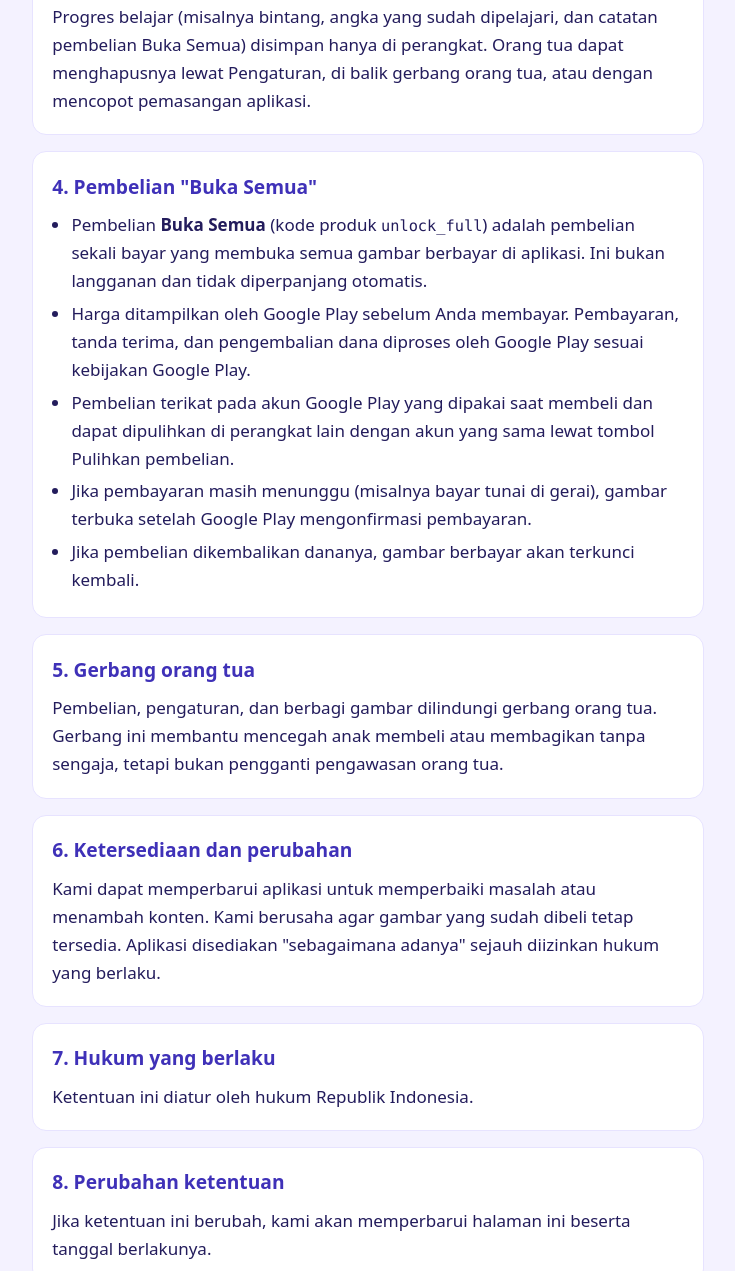
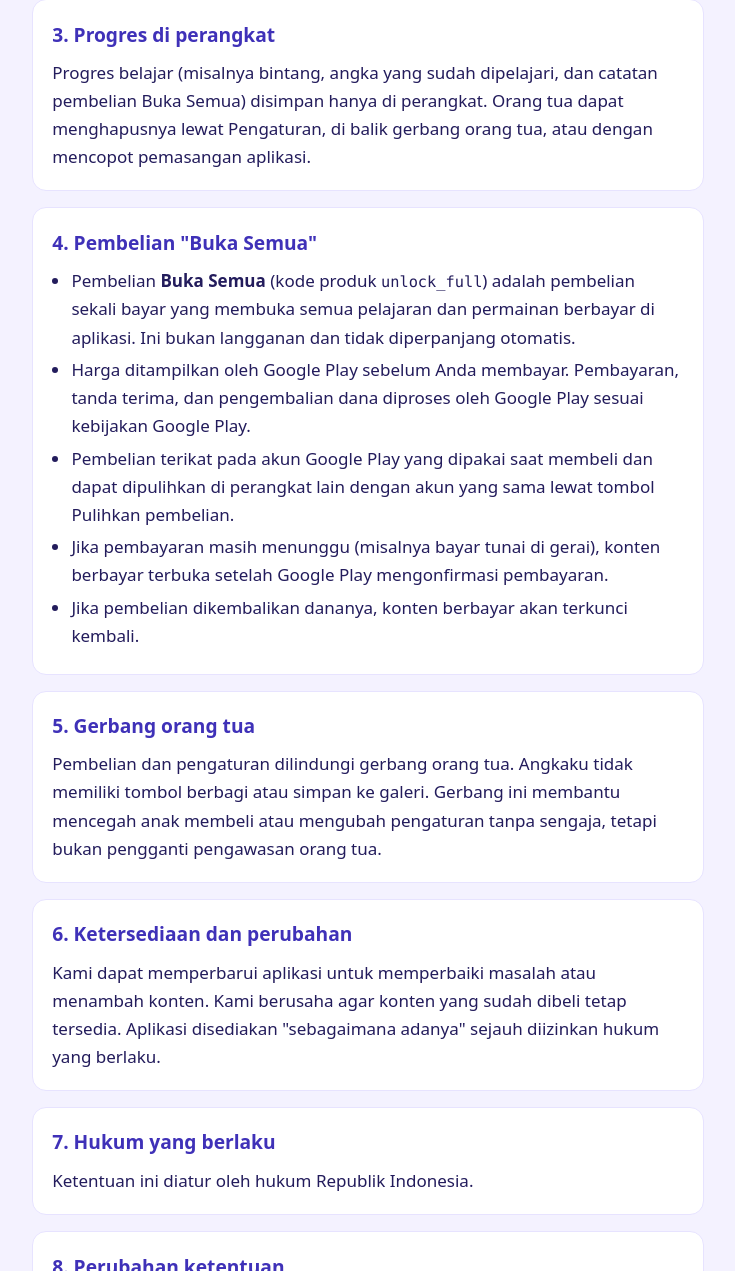
Before and after one commit to s3ns3/angkaku-privacy, a plain HTML site: page terms.html in a window 1280 px wide. Shown: the part 1044-2315 px from the top of the page, without its empty margins (272-1007 px from the left). Drawn offline with Linux system fonts and the light colour scheme.

Commit message:
fix: terms describe numbers and games, not pictures (QA 0.2.0 BUG 12d)
Ringkasan, section 4 and 5 still spoke of free/paid 'gambar' and 'berbagi gambar'. They now list what is free (0-20, four games) and what Buka Semua unlocks, and state that there is no share or save-to-gallery button, matching the privacy page.

```diff
--- a/terms.html
+++ b/terms.html
@@ -88,7 +88,7 @@
           <h2>Ringkasan untuk orang tua</h2>
           <ul>
 <li>Angkaku adalah aplikasi belajar dan bermain angka untuk anak usia 3–7 tahun, tanpa iklan dan tanpa akun.</li>
-<li>Sebagian gambar gratis. Semua gambar lain dibuka dengan satu pembelian sekali bayar lewat Google Play, bukan langganan.</li>
+<li>Angka 0–20 dan empat permainan gratis. Angka 21–100, tambah dan kurang 11–100, Cocokkan Angka, Mancing Santai, dan tingkat 21–100 pada permainan gratis dibuka dengan satu pembelian sekali bayar lewat Google Play, bukan langganan.</li>
 <li>Aplikasi bisa dipakai offline. Data hanya disimpan di perangkat.</li>
 </ul>
         </div>
@@ -112,22 +112,22 @@
       <section>
         <h2>4. Pembelian "Buka Semua"</h2>
         <ul>
-<li>Pembelian <strong>Buka Semua</strong> (kode produk <code>unlock_full</code>) adalah pembelian sekali bayar yang membuka semua gambar berbayar di aplikasi. Ini bukan langganan dan tidak diperpanjang otomatis.</li>
+<li>Pembelian <strong>Buka Semua</strong> (kode produk <code>unlock_full</code>) adalah pembelian sekali bayar yang membuka semua pelajaran dan permainan berbayar di aplikasi. Ini bukan langganan dan tidak diperpanjang otomatis.</li>
 <li>Harga ditampilkan oleh Google Play sebelum Anda membayar. Pembayaran, tanda terima, dan pengembalian dana diproses oleh Google Play sesuai kebijakan Google Play.</li>
 <li>Pembelian terikat pada akun Google Play yang dipakai saat membeli dan dapat dipulihkan di perangkat lain dengan akun yang sama lewat tombol Pulihkan pembelian.</li>
-<li>Jika pembayaran masih menunggu (misalnya bayar tunai di gerai), gambar terbuka setelah Google Play mengonfirmasi pembayaran.</li>
-<li>Jika pembelian dikembalikan dananya, gambar berbayar akan terkunci kembali.</li>
+<li>Jika pembayaran masih menunggu (misalnya bayar tunai di gerai), konten berbayar terbuka setelah Google Play mengonfirmasi pembayaran.</li>
+<li>Jika pembelian dikembalikan dananya, konten berbayar akan terkunci kembali.</li>
 </ul>
       </section>
 
       <section>
         <h2>5. Gerbang orang tua</h2>
-        <p>Pembelian, pengaturan, dan berbagi gambar dilindungi gerbang orang tua. Gerbang ini membantu mencegah anak membeli atau membagikan tanpa sengaja, tetapi bukan pengganti pengawasan orang tua.</p>
+        <p>Pembelian dan pengaturan dilindungi gerbang orang tua. Angkaku tidak memiliki tombol berbagi atau simpan ke galeri. Gerbang ini membantu mencegah anak membeli atau mengubah pengaturan tanpa sengaja, tetapi bukan pengganti pengawasan orang tua.</p>
       </section>
 
       <section>
         <h2>6. Ketersediaan dan perubahan</h2>
-        <p>Kami dapat memperbarui aplikasi untuk memperbaiki masalah atau menambah konten. Kami berusaha agar gambar yang sudah dibeli tetap tersedia. Aplikasi disediakan "sebagaimana adanya" sejauh diizinkan hukum yang berlaku.</p>
+        <p>Kami dapat memperbarui aplikasi untuk memperbaiki masalah atau menambah konten. Kami berusaha agar konten yang sudah dibeli tetap tersedia. Aplikasi disediakan "sebagaimana adanya" sejauh diizinkan hukum yang berlaku.</p>
       </section>
 
       <section>
```
